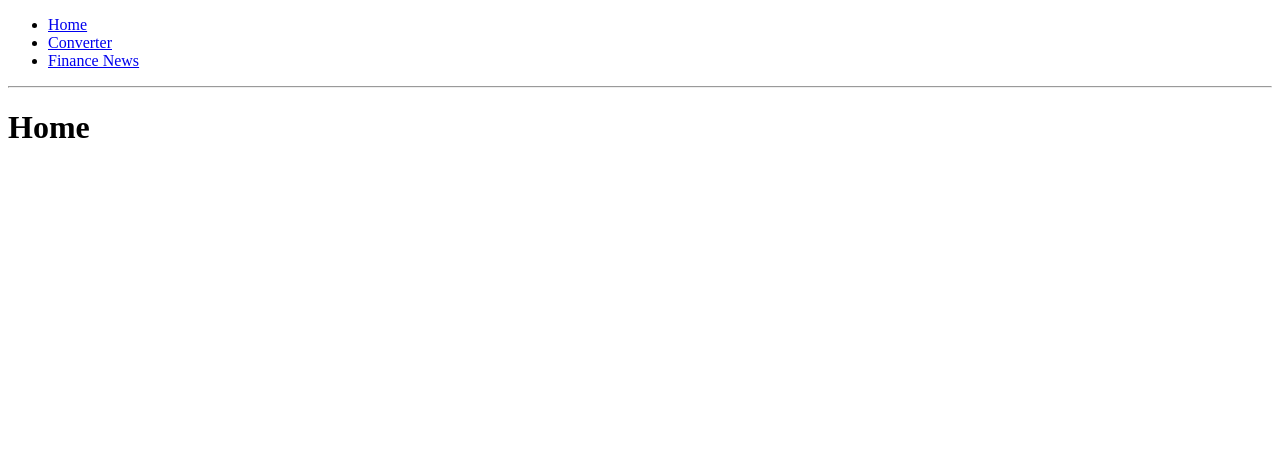
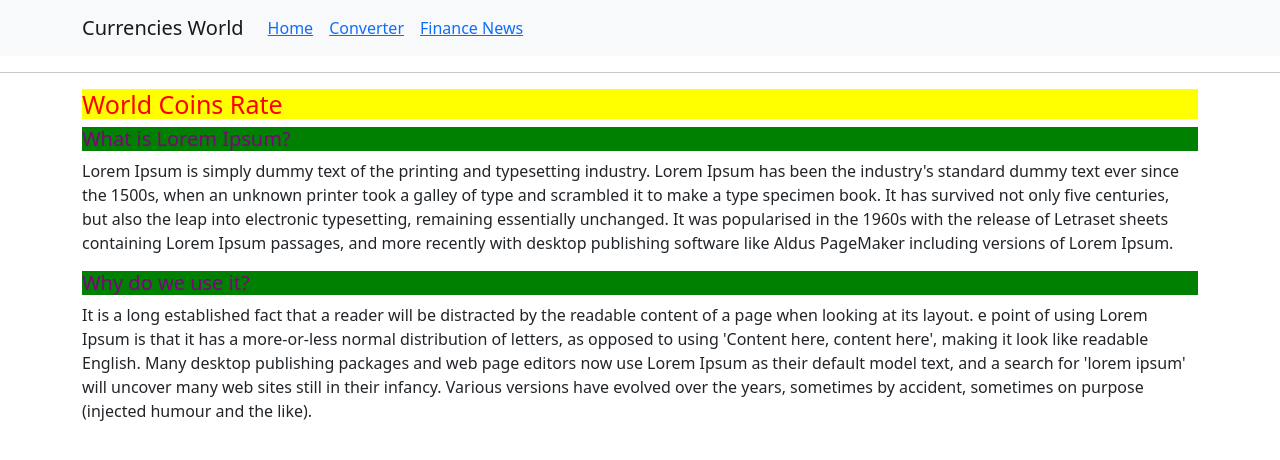
Before and after one commit to migCruQue/currenciesWorld, a React (Create React App) app: page / in a window 1280 px wide. Shown: the top 460 px of the page. Built offline with nearby package versions, Linux system fonts and the light colour scheme.

Commit message:
adding SASS

```diff
--- a/package.json
+++ b/package.json
@@ -6,10 +6,13 @@
     "@testing-library/jest-dom": "^5.16.1",
     "@testing-library/react": "^12.1.2",
     "@testing-library/user-event": "^13.5.0",
+    "bootstrap": "^5.1.3",
     "react": "^17.0.2",
+    "react-bootstrap": "^2.1.1",
     "react-dom": "^17.0.2",
     "react-router-dom": "^6.2.1",
     "react-scripts": "5.0.0",
+    "sass": "^1.49.0",
     "web-vitals": "^2.1.4"
   },
   "scripts": {
--- a/public/index.html
+++ b/public/index.html
@@ -39,5 +39,8 @@
       To begin the development, run `npm start` or `yarn start`.
       To create a production bundle, use `npm run build` or `yarn build`.
     -->
+
+    <link href="https://cdn.jsdelivr.net/npm/bootstrap@5.1.3/dist/css/bootstrap.min.css" rel="stylesheet" integrity="sha384-1BmE4kWBq78iYhFldvKuhfTAU6auU8tT94WrHftjDbrCEXSU1oBoqyl2QvZ6jIW3" crossorigin="anonymous">
+    <script src="https://cdn.jsdelivr.net/npm/bootstrap@5.1.3/dist/js/bootstrap.bundle.min.js" integrity="sha384-ka7Sk0Gln4gmtz2MlQnikT1wXgYsOg+OMhuP+IlRH9sENBO0LRn5q+8nbTov4+1p" crossorigin="anonymous"></script>
   </body>
 </html>
--- a/src/App.js
+++ b/src/App.js
@@ -1,10 +1,19 @@
+
+//REACT
 import React from 'react';
+//REACT-ROUTER-DOM
 import {
   BrowserRouter as Router,
   Routes,
   Route,
   Link
 } from "react-router-dom";
+//REACT-BOOTSTRAP COMPONENTS
+import Container from "react-bootstrap/Container";
+import Navbar from "react-bootstrap/Navbar";
+import Nav from "react-bootstrap/Nav";
+
+//COMPONENTS
 import Converter from './containers/Converter/converter';
 import FinanceNews from './containers/FinanceNews/financeNews';
 import Home from './containers/Home/home';
@@ -14,23 +23,31 @@ export default function App() {
   return (
     <Router>
       <div>
-        <ul>
-          <li>
-            <Link to="/">Home</Link>
-          </li>
-          <li>
-            <Link to="/about">Converter</Link>
-          </li>
-          <li>
-            <Link to="/dashboard">Finance News</Link>
-          </li>
-        </ul>
+        <Navbar bg="light" expand="lg">
+          <Container>
+            <Navbar.Brand href="#home">Currencies World</Navbar.Brand>
+            <Navbar.Toggle aria-controls="basic-navbar-nav" />
+            <Navbar.Collapse id="basic-navbar-nav">
+              <Nav className="me-auto">
+                <Nav.Link href="#home">
+                  <Link to="/">Home</Link>
+                </Nav.Link>
+                <Nav.Link href="#home">
+                  <Link to="/converter">Converter</Link>
+                </Nav.Link>
+                <Nav.Link href="#link">
+                  <Link to="/finance_news">Finance News</Link>
+                </Nav.Link>
+              </Nav>
+            </Navbar.Collapse>
+          </Container>
+        </Navbar>
 
         <hr />
         <Routes>
           <Route exact path="/" element={<Home/>} />
           <Route path="/converter" element={<Converter/>} />
-          <Route path="/dashboard" element={<FinanceNews/>} />
+          <Route path="/finance_news" element={<FinanceNews/>} />
         </Routes>
 
       </div>
--- a/src/containers/Home/home.js
+++ b/src/containers/Home/home.js
@@ -1,5 +1,29 @@
 import React from 'react';
+import Container from 'react-bootstrap/Container';
+import "../../styles/Home/home.scss";
 
 export default function Home() {
-  return <h1>Home</h1>;
+  return (
+    <Container>
+      <h1 className="main-heading">World Coins Rate</h1>
+      <h2 className="subheading">What is Lorem Ipsum?</h2>
+      <p>Lorem Ipsum is simply dummy text of the printing and typesetting industry. Lorem Ipsum has been the industry's standard
+        dummy text ever since the 1500s, when an unknown printer took a galley of type and scrambled it to make a type specimen book.
+         It has survived not only five centuries, but also the leap into electronic typesetting, remaining essentially unchanged.
+         It was popularised in the 1960s with the release of Letraset sheets containing Lorem Ipsum passages, and more recently
+         with desktop publishing software like Aldus PageMaker including versions of Lorem Ipsum.</p>
+
+      <h2 className="subheading">Why do we use it?</h2>
+      <p>It is a long established fact that a reader will be distracted by the readable content of a page when looking at its layout.
+        e point of using Lorem Ipsum is that it has a more-or-less normal distribution of letters, as opposed to using 'Content here,
+        content here', making it look like readable English. Many desktop publishing packages and web page editors now use Lorem Ipsum
+         as their default model text, and a search for 'lorem ipsum' will uncover many web sites still in their infancy. Various versions
+          have evolved over the years, sometimes by accident, sometimes on purpose (injected humour and the like).</p>
+
+
+
+      <p></p>
+    </Container>
+  );
+
 }
--- /dev/null
+++ b/src/styles/Home/home.css
@@ -0,0 +1,12 @@
+h1.main-heading {
+  font-size: 25px;
+  color: red;
+  background-color: yellow;
+}
+
+h2.subheading {
+  font-size: 20px;
+  color: purple;
+  background-color: green;
+}
+/*# sourceMappingURL=home.css.map */
--- /dev/null
+++ b/src/styles/Home/home.scss
@@ -0,0 +1,11 @@
+h1.main-heading {
+  font-size: 25px;
+  color: red;
+  background-color: yellow;
+}
+
+h2.subheading {
+  font-size: 20px;
+  color: purple;
+  background-color: green;
+}
```
Also changed, not shown: 2 other files (tests, documents, lock files or other folders).
